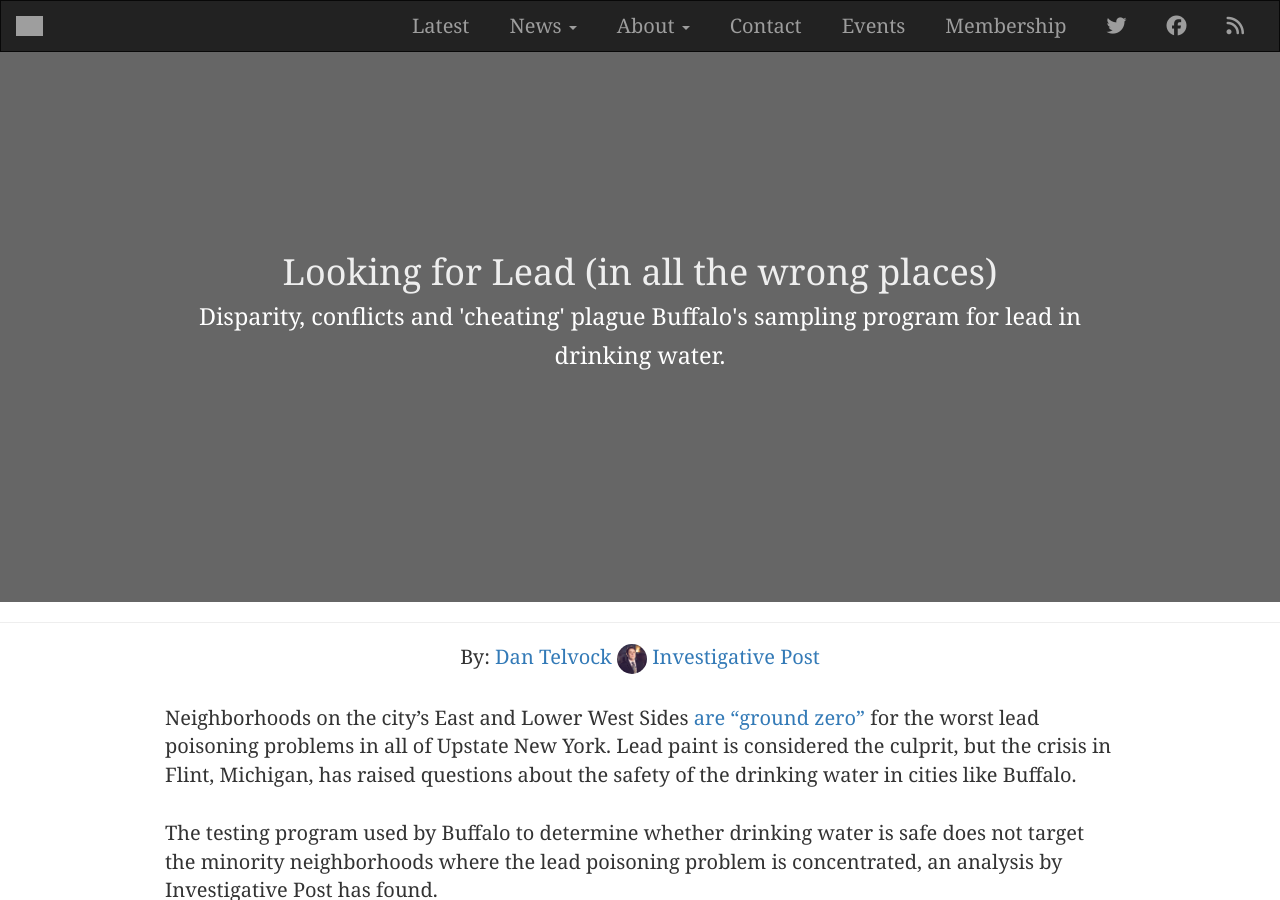
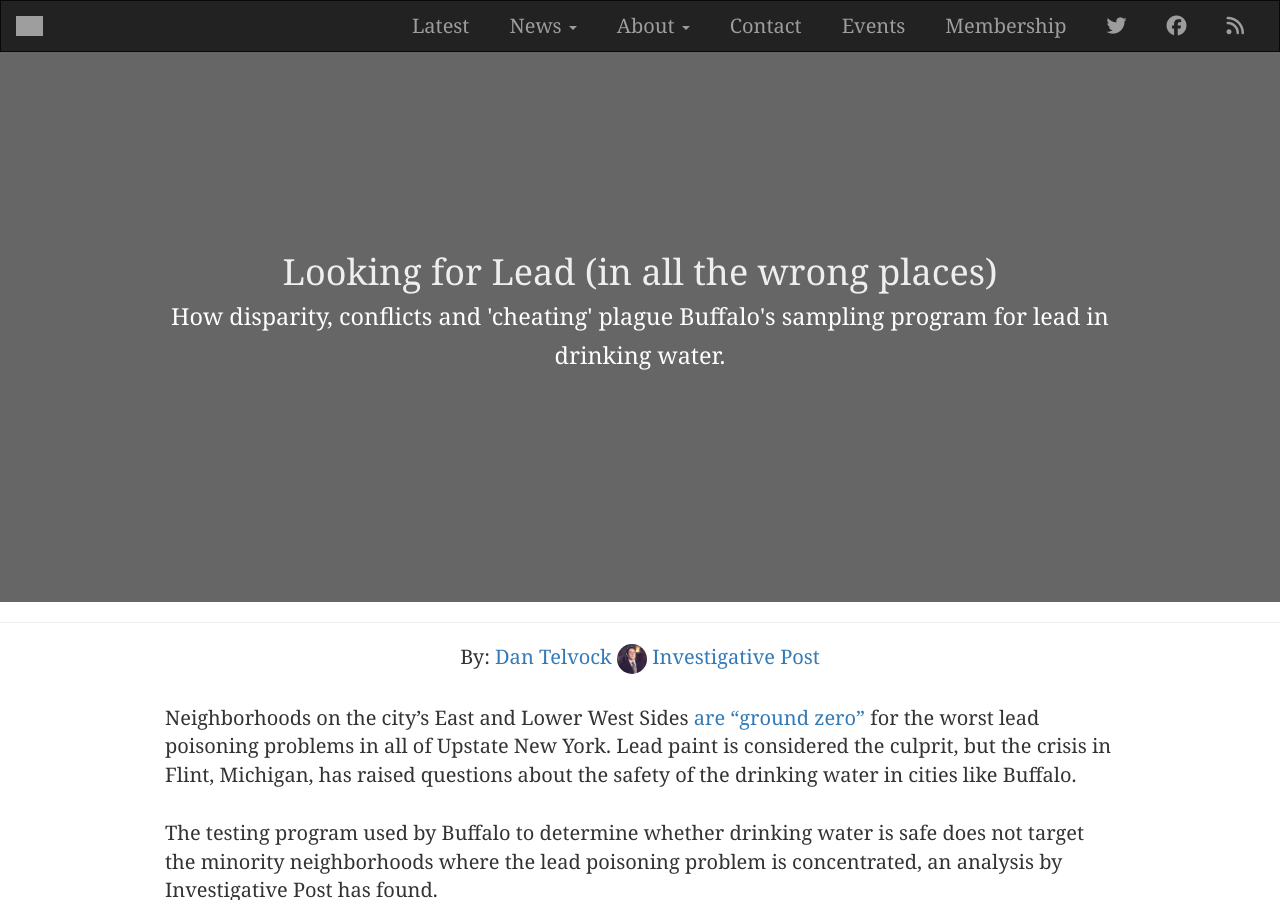
Before and after one commit to investigativepost/lead-buffalo-2016, a Jekyll site: the page built from index.md, in a window 1280 px wide and 900 px high. Built offline with Jekyll 4.4.1, drawn with Linux system fonts in a browser that asks for light colours; nearby versions of some CDN libraries; a style sheet for code colours, icons or effects is not loaded; grey boxes are pictures that could not be loaded.

Commit message:
headline 3

```diff
--- a/_includes/intro.html
+++ b/_includes/intro.html
@@ -1,6 +1,6 @@
 <div class="intro">
   <script src="//fast.wistia.com/embed/medias/1eaz53nrqz.jsonp" async></script><script src="//fast.wistia.com/assets/external/E-v1.js" async></script><div class="wistia_responsive_padding" style="padding:56.25% 0 0 0;position:relative;"><div class="wistia_responsive_wrapper" style="height:100%;left:0;position:absolute;top:0;width:100%;"><div class="wistia_embed wistia_async_1eaz53nrqz videoFoam=true" style="height:100%;width:100%">&nbsp;</div></div></div>
   <div class="overlay">
-    <h1>Looking for Lead (in all the wrong places)<br /><small>Disparity, conflicts and 'cheating' plague Buffalo's sampling program for lead in drinking water.</small></h1>
+    <h1>Looking for Lead (in all the wrong places)<br /><small>How disparity, conflicts and 'cheating' plague Buffalo's sampling program for lead in drinking water.</small></h1>
   </div><!-- /.overlay -->
 </div><!-- /.intro -->
```
